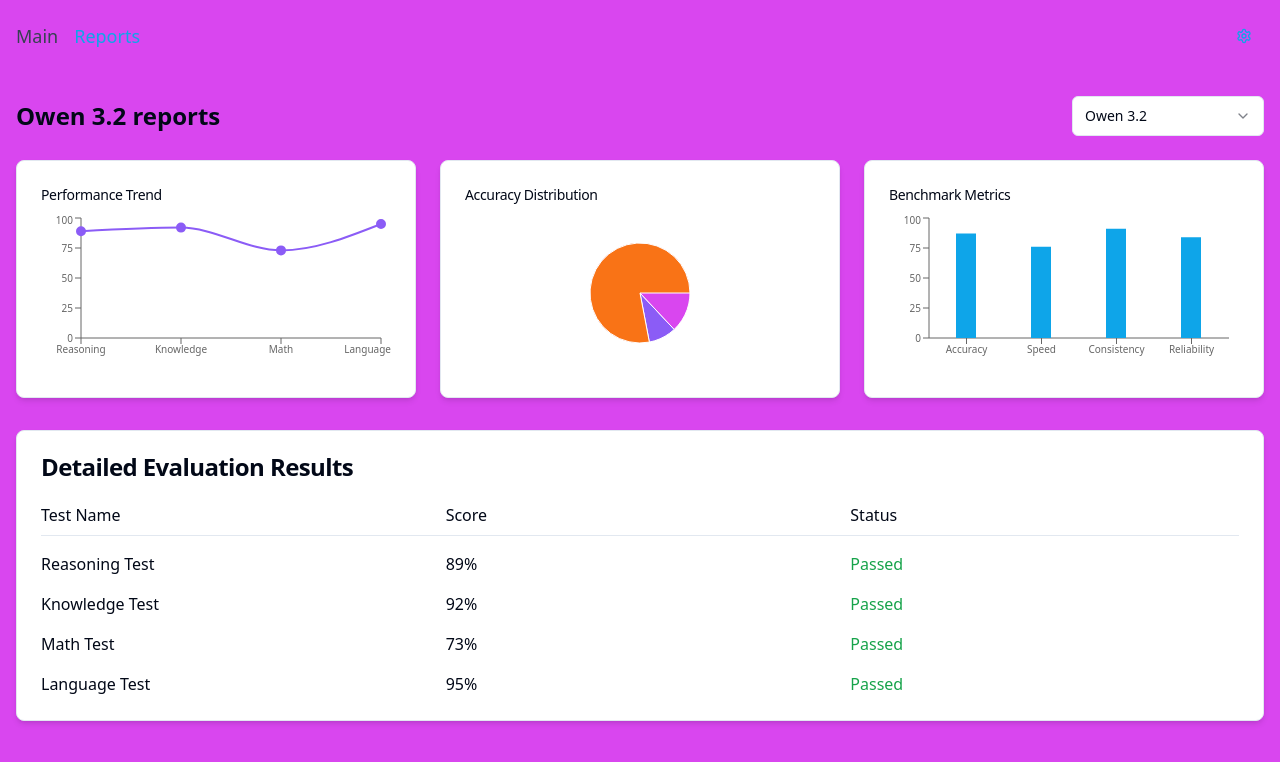
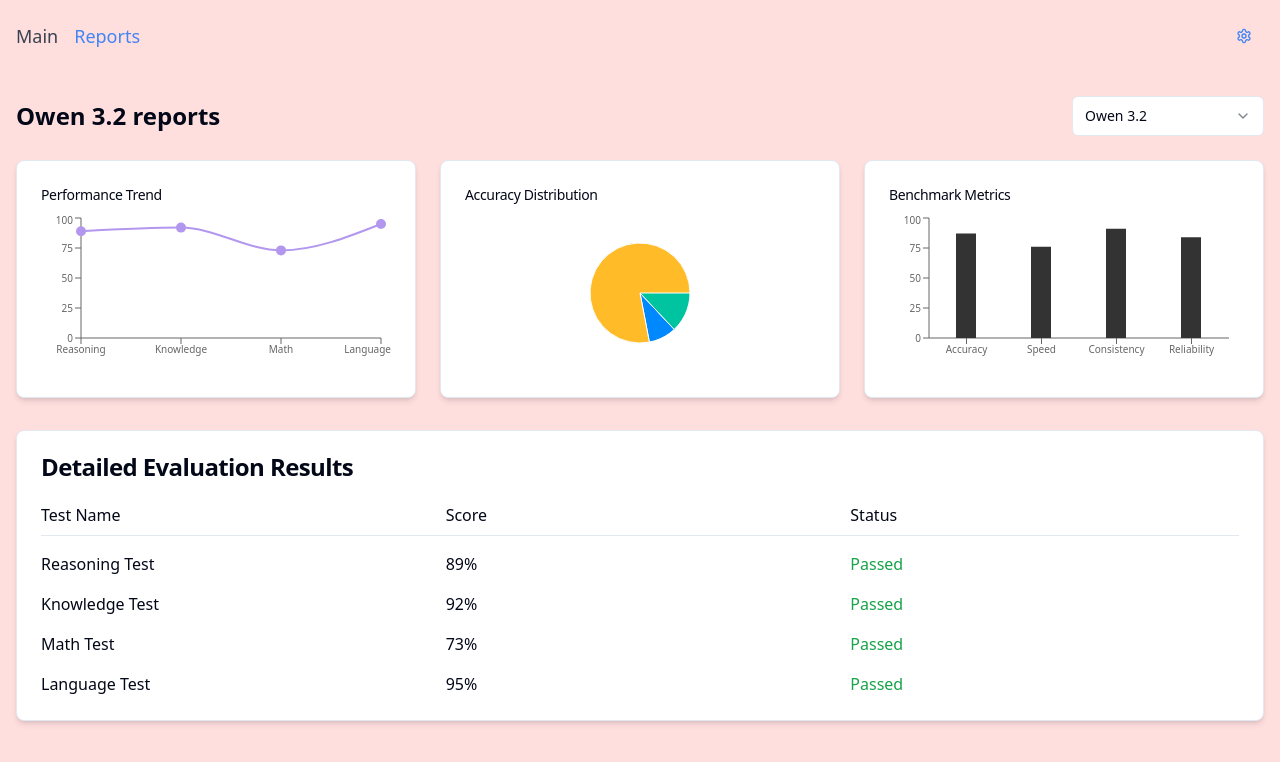
Before and after one commit to Anandhfullstack/jetson-eval-forge, a React (Vite) app: page /reports in a window 1280 px wide. Shown: the top 762 px of the page. Built offline with nearby package versions, Linux system fonts and the light colour scheme.

Commit message:
Reverted to edit edt-910c92cb-3000-4f92-9a8f-8f0599a96e2a: "feat: Implement LLM evaluation kit app
Implement the basic structure and pages for the LLM evaluation kit application."

```diff
--- a/src/components/charts/BarChart.tsx
+++ b/src/components/charts/BarChart.tsx
@@ -13,7 +13,7 @@ const BarChart = ({ data }: BarChartProps) => {
           <XAxis dataKey="name" tick={{ fontSize: 10 }} />
           <YAxis tick={{ fontSize: 10 }} />
           <Tooltip />
-          <Bar dataKey="value" fill="#0EA5E9" barSize={20} /> {/* Ocean Blue */}
+          <Bar dataKey="value" fill="#333333" barSize={20} />
         </RechartsBarChart>
       </ResponsiveContainer>
     </div>
--- a/src/components/charts/LineChart.tsx
+++ b/src/components/charts/LineChart.tsx
@@ -16,9 +16,9 @@ const LineChart = ({ data }: LineChartProps) => {
           <Line
             type="monotone"
             dataKey="value"
-            stroke="#8B5CF6"  // Vivid Purple
+            stroke="#B397EF"
             strokeWidth={2}
-            dot={{ fill: "#8B5CF6", r: 4 }}
+            dot={{ fill: "#B397EF", r: 4 }}
             activeDot={{ r: 6 }}
           />
         </RechartsLineChart>
--- a/src/components/charts/PieChart.tsx
+++ b/src/components/charts/PieChart.tsx
@@ -5,7 +5,7 @@ interface PieChartProps {
   data: Array<{ name: string; value: number }>;
 }
 
-const COLORS = ['#8B5CF6', '#D946EF', '#F97316', '#0EA5E9']; // Vivid Purple, Magenta Pink, Bright Orange, Ocean Blue
+const COLORS = ['#0088FE', '#00C49F', '#FFBB28', '#FF8042'];
 
 const PieChart = ({ data }: PieChartProps) => {
   return (
--- a/src/components/main/BenchmarkButton.tsx
+++ b/src/components/main/BenchmarkButton.tsx
@@ -8,7 +8,7 @@ interface BenchmarkButtonProps {
 const BenchmarkButton = ({ onClick }: BenchmarkButtonProps) => {
   return (
     <Button
-      className="bg-jetson-purple hover:bg-jetson-purple/90 text-white font-medium px-6 py-2 btn-vibrant"
+      className="bg-jetson-blue hover:bg-blue-600 text-white font-medium px-6 py-2"
       onClick={onClick}
     >
       Run Benchmark
--- a/src/index.css
+++ b/src/index.css
@@ -13,16 +13,16 @@
     --popover: 0 0% 100%;
     --popover-foreground: 222.2 84% 4.9%;
 
-    --primary: 264 70% 50%;
+    --primary: 222.2 47.4% 11.2%;
     --primary-foreground: 210 40% 98%;
 
-    --secondary: 300 70% 50%;
+    --secondary: 210 40% 96.1%;
     --secondary-foreground: 222.2 47.4% 11.2%;
 
     --muted: 210 40% 96.1%;
     --muted-foreground: 215.4 16.3% 46.9%;
 
-    --accent: 22 80% 50%;
+    --accent: 210 40% 96.1%;
     --accent-foreground: 222.2 47.4% 11.2%;
 
     --destructive: 0 84.2% 60.2%;
@@ -88,7 +88,9 @@
     --sidebar-border: 240 3.7% 15.9%;
     --sidebar-ring: 217.2 91.2% 59.8%;
   }
+}
 
+@layer base {
   * {
     @apply border-border;
   }
@@ -97,13 +99,3 @@
     @apply bg-background text-foreground;
   }
 }
-
-@layer components {
-  .btn-vibrant {
-    @apply transition-all duration-300 ease-in-out
-           hover:scale-105
-           focus:outline-none
-           focus:ring-4
-           focus:ring-primary/50;
-  }
-}
--- a/tailwind.config.ts
+++ b/tailwind.config.ts
@@ -1,4 +1,3 @@
-
 import type { Config } from "tailwindcss";
 
 export default {
@@ -54,15 +53,14 @@ export default {
 					foreground: 'hsl(var(--card-foreground))'
 				},
 				jetson: {
-					purple: '#8B5CF6',     // Vivid Purple
-					pink: '#D946EF',       // Magenta Pink
-					orange: '#F97316',     // Bright Orange
-					blue: '#0EA5E9',       // Ocean Blue
-					gold: '#F9DBA5',       // Keep existing gold
+					pink: '#FFDEDE',
+					gold: '#F9DBA5',
+					blue: '#4285F4',
+					purple: '#B397EF',
 					chart: {
-						line: '#8B5CF6',   // Vivid Purple for line charts
-						pie: '#D946EF',    // Magenta Pink for pie charts
-						bar: '#0EA5E9'     // Ocean Blue for bar charts
+						line: '#B397EF',
+						pie: '#333333',
+						bar: '#333333'
 					}
 				},
 				sidebar: {
```
